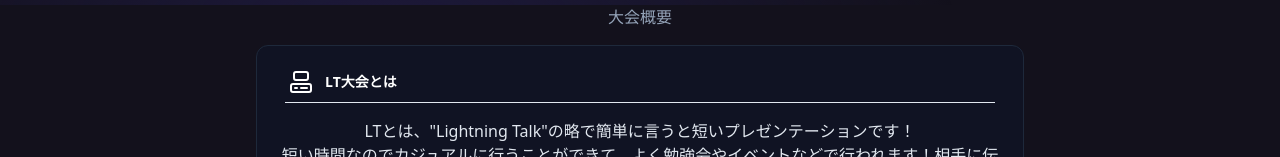
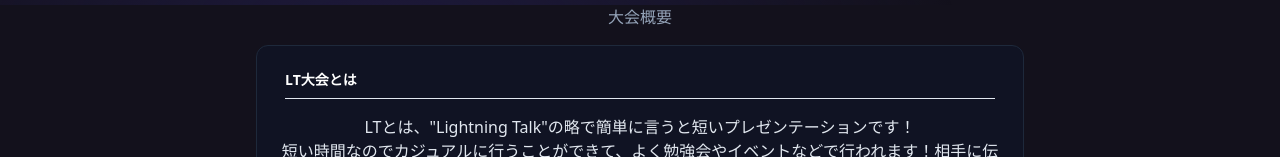
Before and after one commit to club-programming/club-programming.github.io, a React (Vite) app: page / in a window 1280 px wide. Shown: the part 795-952 px from the top of the page. Built offline with nearby package versions, Linux system fonts and the light colour scheme.

Commit message:
refactor: remove lt description SVG

```diff
--- a/src/pages/Home.jsx
+++ b/src/pages/Home.jsx
@@ -78,30 +78,8 @@ export default function Home() {
           </h1>
           <h2 className="text-2x1 mt-1 pb-4 text-slate-400">大会概要</h2>
           <div class="relative w-full max-w-3xl rounded-xl border border-slate-800 bg-slate-900/50 p-6">
-            <div class="mx-1 mb-4 flex items-center border-b border-slate-200 px-1 pb-2">
-              <svg
-                xmlns="http://www.w3.org/2000/svg"
-                width="24"
-                height="24"
-                viewBox="0 0 24 24"
-                fill="none"
-                stroke="currentColor"
-                stroke-width="2"
-                stroke-linecap="round"
-                stroke-linejoin="round"
-                class="lucide lucide-computer"
-              >
-                <rect width="14" height="8" x="5" y="2" rx="2" />
-                <rect width="20" height="8" x="2" y="14" rx="2" />
-                <path d="M6 18h2" />
-                <path d="M12 18h6" />
-              </svg>
-              <path
-                stroke-linecap="round"
-                stroke-linejoin="round"
-                d="M12 21a9.004 9.004 0 0 0 8.716-6.747M12 21a9.004 9.004 0 0 1-8.716-6.747M12 21c2.485 0 4.5-4.03 4.5-9S14.485 3 12 3m0 18c-2.485 0-4.5-4.03-4.5-9S9.515 3 12 3m0 0a8.997 8.997 0 0 1 7.843 4.582M12 3a8.997 8.997 0 0 0-7.843 4.582m15.686 0A11.953 11.953 0 0 1 12 10.5c-2.998 0-5.74-1.1-7.843-2.918m15.686 0A8.959 8.959 0 0 1 21 12c0 .778-.099 1.533-.284 2.253m0 0A17.919 17.919 0 0 1 12 16.5c-3.162 0-6.133-.815-8.716-2.247m0 0A9.015 9.015 0 0 1 3 12c0-1.605.42-3.113 1.157-4.418"
-              />
-              <h5 class="ml-3 text-sm font-semibold text-white">LT大会とは</h5>
+            <div class="mx-1 mb-4 flex items-center border-b border-slate-200 pb-2">
+              <h5 class="text-sm font-semibold text-white">LT大会とは</h5>
             </div>
             <p class="mb-4 block whitespace-pre-wrap font-light leading-normal text-slate-200">
               {text}
```
